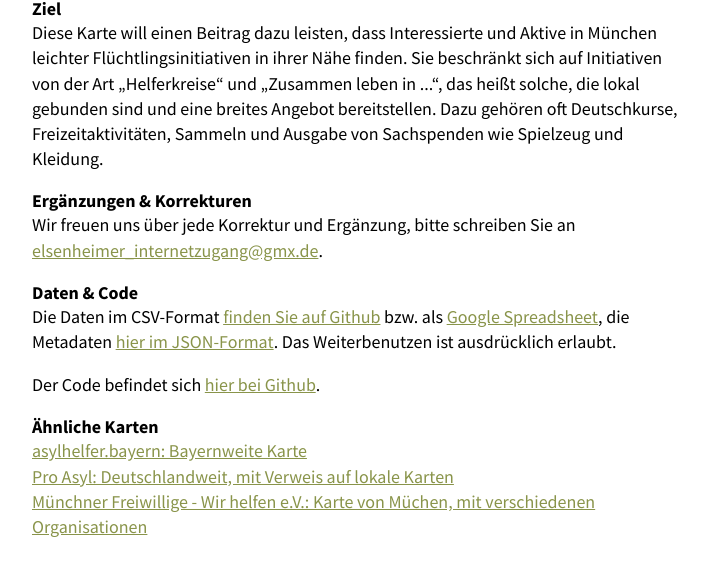
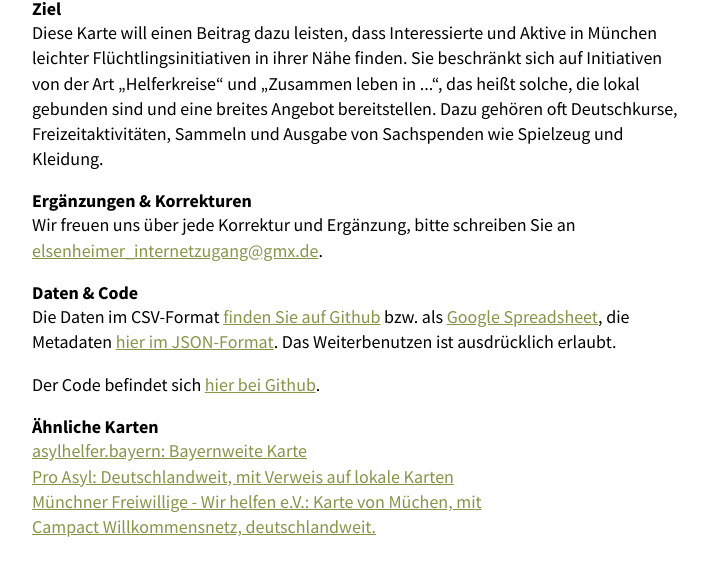
Before and after one commit to muc-fluechtlingsrat/helferkreis-map, a plain HTML site: page explain.html in a window 1280 px wide. Shown: the part 140-716 px from the top of the page, without its empty margins (278-986 px from the left). Drawn offline with Linux system fonts and the light colour scheme.

Commit message:
added campact

```diff
--- a/explain.html
+++ b/explain.html
@@ -24,7 +24,8 @@
       <ul>
 	<li><a href=http://www.asylhelfer.bayern/>asylhelfer.bayern: Bayernweite Karte</a></li>
         <li><a href="https://www.proasyl.de/ehrenamtliches-engagement/">Pro Asyl: Deutschlandweit, mit Verweis auf lokale Karten</a></li>
-        <li><a href="http://muenchner-freiwillige.de/mithelfen/">Münchner Freiwillige - Wir helfen e.V.: Karte von M&uuml;chen, mit verschiedenen Organisationen</a></li>
+        <li><a href="http://muenchner-freiwillige.de/mithelfen/">Münchner Freiwillige - Wir helfen e.V.: Karte von M&uuml;chen,  mit
+        <li><a href="https://willkommensnetz.campact.de/#!/containers/das-willkommensnetz">Campact Willkommensnetz, deutschlandweit.</a></li>
       </ul>
     </div>
     <script>
```
